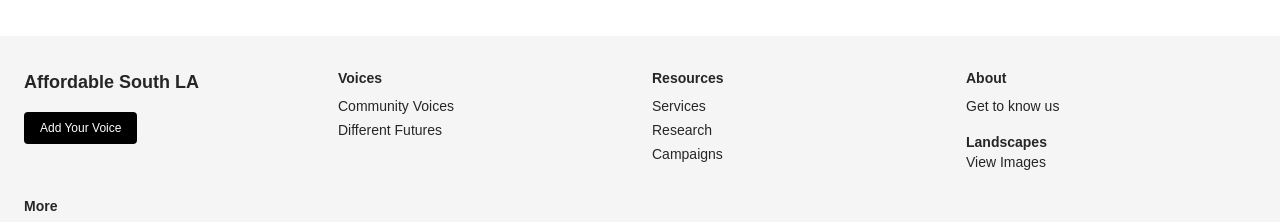
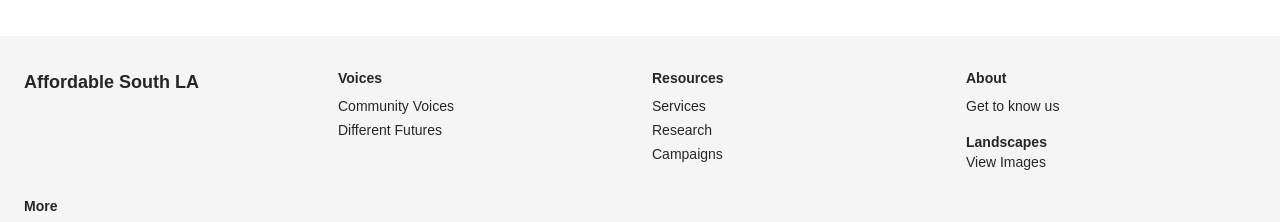
Before and after one commit to ctcusc/ASLA2025, a Next.js app: page /about in a window 1280 px wide. Shown: the part 944-1166 px from the top of the page. Built offline with nearby package versions, Linux system fonts and the light colour scheme.

Commit message:
removing form submission button

```diff
--- a/src/components/Footer.tsx
+++ b/src/components/Footer.tsx
@@ -102,21 +102,7 @@ const Footer: React.FC<FooterProps> = ({ mobile = false, admin = false, logout }
         {!isMobile && (
           <div>
             <h2 className="text-lg font-semibold">Affordable South LA</h2>
-            {!admin ? (
-              <button
-                className="mt-4 px-4 py-2 bg-black text-white text-xs rounded hover:bg-neutral-800"
-                onClick={() => (window.location.href = '/add-your-voice')}
-              >
-                Add Your Voice
-              </button>
-            ) : (
-              <button
-                className="mt-4 px-4 py-2 bg-red-500 text-white text-xs rounded hover:bg-red-600"
-                onClick={logout}
-              >
-                Logout
-              </button>
-            )}
+
           </div>
         )}
 
```
